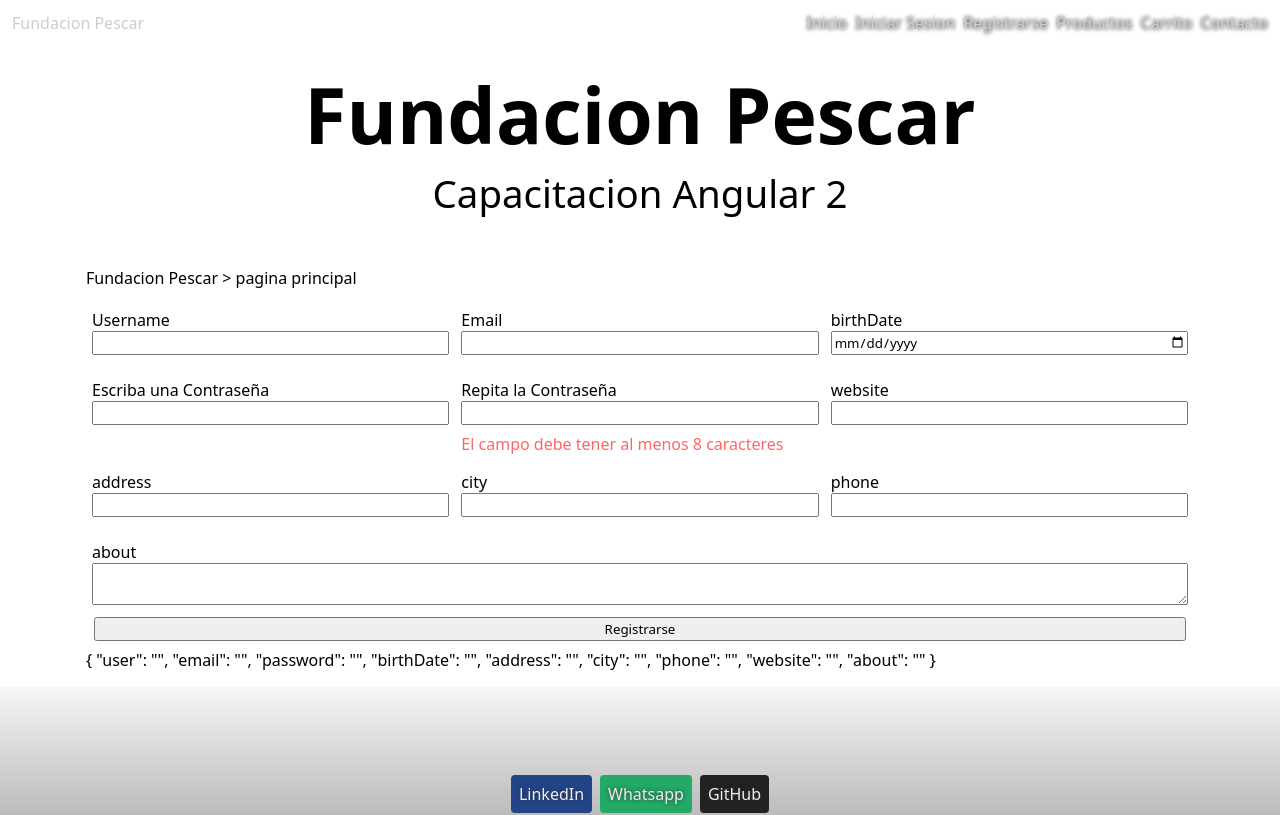
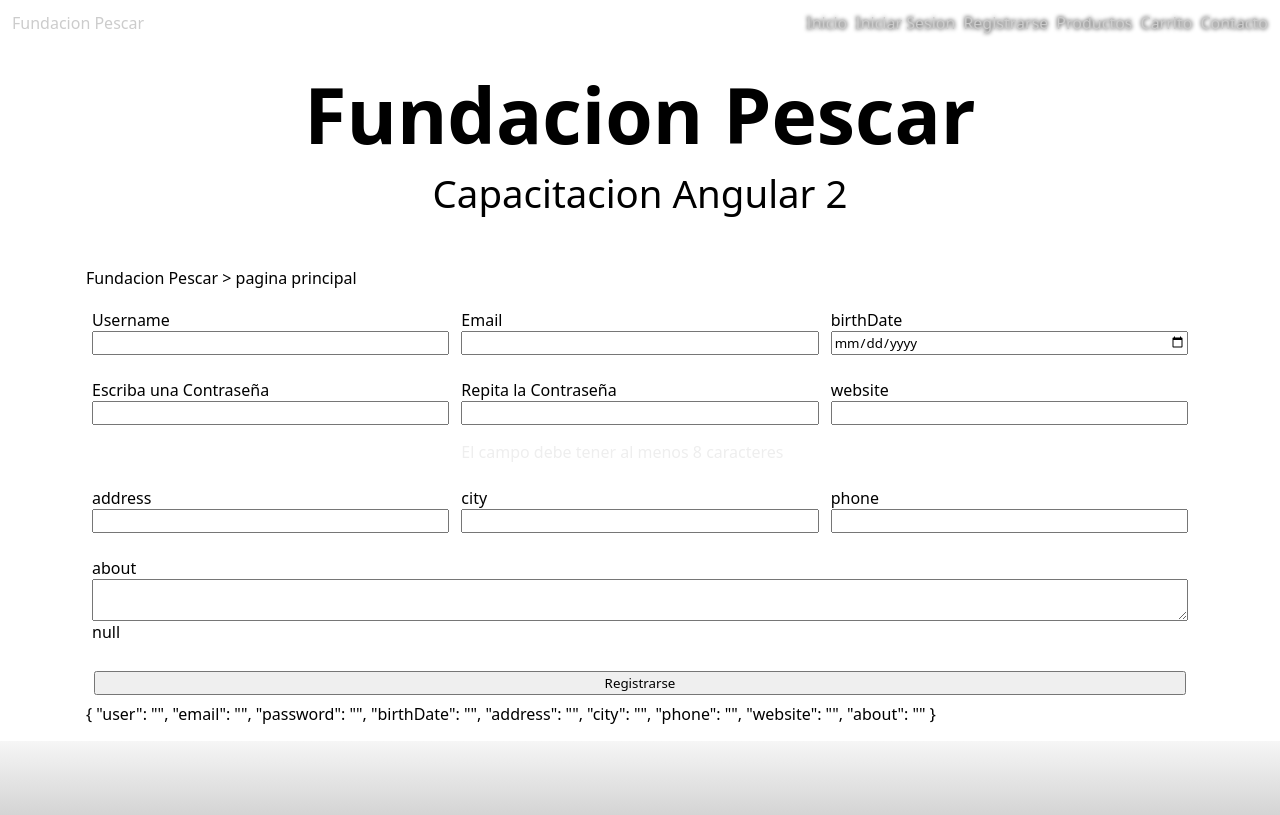
Before and after one commit to fundacion-pescar-lxv09/angular, an Angular app: page /signin in a window 1280 px wide. Shown: the top 815 px of the page. Built offline with nearby package versions, Linux system fonts and the light colour scheme.

Commit message:
generar componentes de validacion y aplicarlos

```diff
--- a/src/components/validity/validity.component.html
+++ b/src/components/validity/validity.component.html
@@ -1,11 +1,17 @@
-<p >
-    @if (field["required"] && touched){
+<p [ngStyle]="{ color: touched ? '#824' : '#eee' }">
+    @if (field?.["required"] && touched){
         El campo es Obligatorio <br>
     }
-    @if (field["pattern"]){
+    @if (field?.["pattern"]){
         Debe cumplir con el formato solicitado. {{example}} <br>
     }
-    @if (field["minlength"]){
-        El campo debe tener al menos {{field.minlength.requiredLength}} caracteres <br>
+    @if (field?.["minlength"]){
+        El campo debe tener al menos {{field?.minlength?.requiredLength}} caracteres <br>
+    }
+    @if (field?.["maxlength"]){
+        El campo debe tener como maximo {{field?.minlength?.requiredLength}} caracteres <br>
+    }
+    @if (field?.['custom']){
+        {{custom}}
     }
 </p>
--- a/src/routes/login/login.component.ts
+++ b/src/routes/login/login.component.ts
@@ -1,4 +1,4 @@
-import { Component, EventEmitter, Output } from '@angular/core';
+import { Component, EventEmitter, Input, Output } from '@angular/core';
 import { FormsModule } from '@angular/forms';
 import { JsonPipe, UpperCasePipe } from '@angular/common';
 
@@ -14,15 +14,12 @@
   styleUrl: './login.component.css'
 })
 export class LoginComponent {
+  @Input() text:string = "iniciar sesion"
   @Output() onlogin = new EventEmitter<User>()
   logged = ''
   show = false
-  text = "iniciar sesion"
   // Formulario
-  login = {
-    username: 'c215714n',
-    password: ''
-  }
+  login = { username: '', password: '' }
   alert = {
     code: 200,
     title: "Inicio de Session",
--- a/src/routes/signin/signin.component.html
+++ b/src/routes/signin/signin.component.html
@@ -2,160 +2,69 @@
     <fieldset id="userField">
         <label for="username">Username</label>
         <input type="text" formControlName="user" maxlength="20" #username>
-        <p [class]="{ alert: get('user') }">
-            @if (get('user')?.["required"] && touch('user')){
-                El campo es Obligatorio <br>
-            }
-            @if (get('user')?.["pattern"]){
-                No se admiten espacios en el nombre de usuario <br>
-            }
-            @if (get('user')?.["minlength"]){
-                El campo debe tener al menos 4 caracteres <br>
-            }
-        </p>
+        <app-validity [field]="get('user')" [touched]="touch('user')"
+            example="No se admiten espacios en el nombre"/>
     </fieldset>
     <fieldset id="emailField">
         <label for="email">Email</label>
         <input type="email" formControlName="email" #email>
-        <p [class]="{ alert: get('email') }">
-        @if (get('email')?.["required"] && touch('email')){
-            El campo es Obligatorio <br>
-        }
-        @if (get('email')?.["pattern"]){
-            Escriba una estructura de correo valida 'server' <br>
-        }
-        @if (get('email')?.["minlength"]){
-            El campo debe tener al menos 8 caracteres <br>
-        }
-        </p>
+        <app-validity [field]="get('email')" [touched]="touch('email')"
+            example="Como 'usuario@servidor'"
+        />
     </fieldset>
     <fieldset id="birthField">
         <label for="birthDate">birthDate</label>
         <input type="date" formControlName="birthDate" #birthDate>
-        <p [class]="{ alert: get('birthDate') }">
-        @if (get('birthDate')?.["required"] && touch('birthDate')){
-            El campo es Obligatorio <br>
-        }
-        @if (get('birthDate')?.["pattern"]){
-            Escriba una estructura de correo valida <br>
-        }
-        @if (get('birthDate')?.["minlength"]){
-            El campo debe tener al menos 8 caracteres <br>
-        }
-        </p>
+        <app-validity [field]="get('birthDate')" [touched]="touch('birthDate')"/>
     </fieldset>
     <fieldset id="pass1Field">
         <label for="password">Escriba una Contraseña</label>
         <input type="password" formControlName="password" #pass1>
-        <p [class]="{ alert: get('password') }">
-        @if (get('password')?.["required"] && touch('password')){
-            El campo es Obligatorio <br>
-        }
-        @if (get('password')?.["pattern"]){
-            Debe cumplir con los requisitos de complejidad
-            (Mayusculas, Minusculas, Numeros) <br>
-        }
-        @if (get('password')?.["minlength"]){
-            El campo debe tener al menos 8 caracteres <br>
-        }
-        @if (get('password')?.['maxlength']){
-            El campo debe poseer como maximo 50 caracteres <br>
-        }
-        </p>
+        <app-validity [field]="get('password')" [touched]="touch('password')"
+        example="Require al menos 1 Mayuscula, una minuscula y 1 numero o simbolo"/>
     </fieldset>
     <fieldset id="pass2Field">
         <label for="password">Repita la Contraseña</label>
         <input type="password" formControlName="password"  #pass2>
-        <p [class]="{ alert: get('password') }">
-        @if (pass2.value == "" && touch('password')){
-            El campo es Obligatorio <br>
-        }
-        @if (pass2.value.length < 8){
-            El campo debe tener al menos 8 caracteres <br>
-        }
-        @if (pass2.value !== pass1.value){
-            Las contraseñas no coinciden
-        }
-        </p>
+        <app-validity [field]="{
+                required: pass2.value == '',
+                custom: pass2.value !== pass1.value,
+                minlength: {
+                    requiredLength: 8,
+                    actualLength: pass2.value.length
+                }
+            }"
+            [touched]="touch('password')"
+            custom="Las contraseñas no coinciden"/>
     </fieldset>
     <fieldset id="websiteField">
         <label for="website">website</label>
         <input formControlName="website" #website>
-        <p [class]="{ alert: get('password') }">
-            @if (get('website')?.["required"] && touch('website')){
-                El campo es Obligatorio <br>
-            }
-            @if (get('website')?.["pattern"]){
-                Debe cumplir con los requisitos de complejidad
-                (Mayusculas, Minusculas, Numeros) <br>
-            }
-            @if (get('website')?.["minlength"]){
-                El campo debe tener al menos 8 caracteres <br>
-            }
-            @if (get('website')?.['maxlength']){
-                El campo debe poseer como maximo 50 caracteres <br>
-            }
-            </p>
+        <app-validity [field]="get('website')" [touched]="touch('website')"
+        example="Debe indicar una url valida como https://fundacionpescar.com.ar"/>
     </fieldset>
     <fieldset id="addressField">
         <label for="address">address</label>
         <input formControlName="address" #address>
-        <p [class]="{ alert: get('user') }">
-            @if (get('address')?.["required"] && touch('email')){
-                El campo es Obligatorio <br>
-            }
-            @if (get('address')?.["pattern"]){
-                Escriba una estructura de correo valida 'server' <br>
-            }
-            @if (get('address')?.["minlength"]){
-                El campo debe tener al menos 8 caracteres <br>
-            }
-            </p>
+        <app-validity [field]="get('address')" [touched]="touch('address')"
+        example="Nombre de Cuidad"/>
     </fieldset>
     <fieldset id="cityField">
         <label for="city">city</label>
         <input formControlName="city" #city>
-        <p [class]="{ alert: get('user') }">
-            @if (get('city')?.["required"] && touch('city')){
-                El campo es Obligatorio <br>
-            }
-            @if (get('city')?.["pattern"]){
-                Escriba una estructura de correo valida 'server' <br>
-            }
-            @if (get('city')?.["minlength"]){
-                El campo debe tener al menos 8 caracteres <br>
-            }
-            </p>
+        <app-validity [field]="get('city')" [touched]="touch('city')"/>
     </fieldset>
     <fieldset id="phoneField">
         <label for="phone">phone</label>
         <input formControlName="phone" #phone>
-        <p [class]="{ alert: get('phone') }">
-            @if (get('phone')?.["required"] && touch('phone')){
-                El campo es Obligatorio <br>
-            }
-            @if (get('phone')?.["pattern"]){
-                Escriba una estructura de correo valida 'server' <br>
-            }
-            @if (get('phone')?.["minlength"]){
-                El campo debe tener al menos 8 caracteres <br>
-            }
-            </p>
+        <app-validity [field]="get('phone')" [touched]="touch('phone')"
+        example="Ingrese solamente digito o respeste el ejemplo (5411) 0303-4567"/>
     </fieldset>
     <fieldset id="aboutField">
         <label for="about">about</label>
         <textarea formControlName="about" #about></textarea>
-        <p [class]="{ alert: get('about') }">
-            @if (get('about')?.["required"] && touch('about')){
-                El campo es Obligatorio <br>
-            }
-            @if (get('about')?.["pattern"]){
-                Escriba una estructura de correo valida 'server' <br>
-            }
-            @if (get('about')?.["minlength"]){
-                El campo debe tener al menos 8 caracteres <br>
-            }
-            </p>
+        {{get('about') | json}}
+        <app-validity [field]="get('about')" [touched]="touch('about')"/>
     </fieldset>
     <button type="submit">{{text}}</button>
 </form>
--- a/src/routes/signin/signin.component.ts
+++ b/src/routes/signin/signin.component.ts
@@ -1,11 +1,12 @@
 import { JsonPipe } from '@angular/common';
 import { Component, Input } from '@angular/core';
 import { ReactiveFormsModule, FormControl, FormGroup, Validators } from '@angular/forms';
+import { ValidityComponent } from '../../components/validity/validity.component';
 
 @Component({
   selector: 'app-signin',
   standalone: true,
-  imports: [ JsonPipe, ReactiveFormsModule ],
+  imports: [ ValidityComponent, JsonPipe, ReactiveFormsModule ],
   templateUrl: './signin.component.html',
   styleUrl: './signin.component.css'
 })
@@ -53,7 +54,7 @@
       ]),
       about: new FormControl('',[
         Validators.minLength(30),
-        Validators.maxLength(3000),
+        Validators.maxLength(50),
       ])
     })
   }
```
Also changed, not shown: src/components/validity/validity.component.ts (+5 -2 lines).
